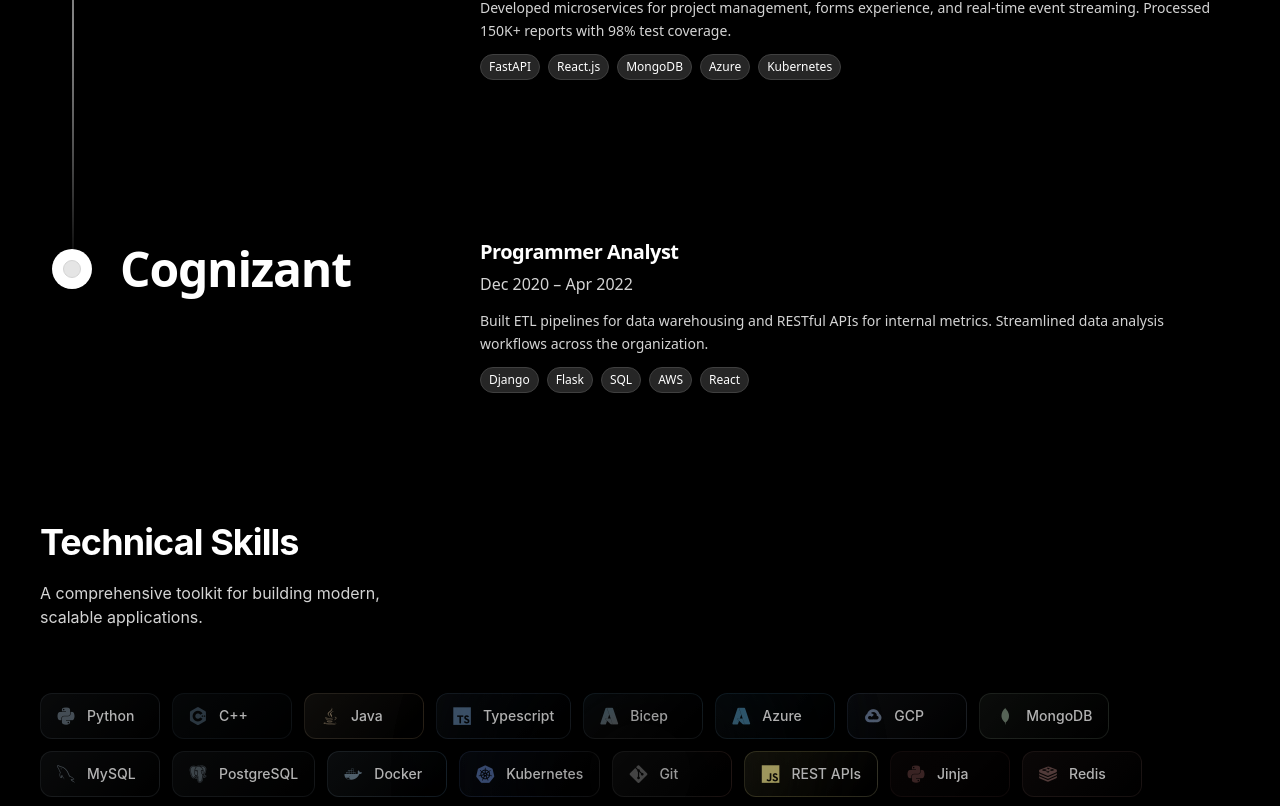
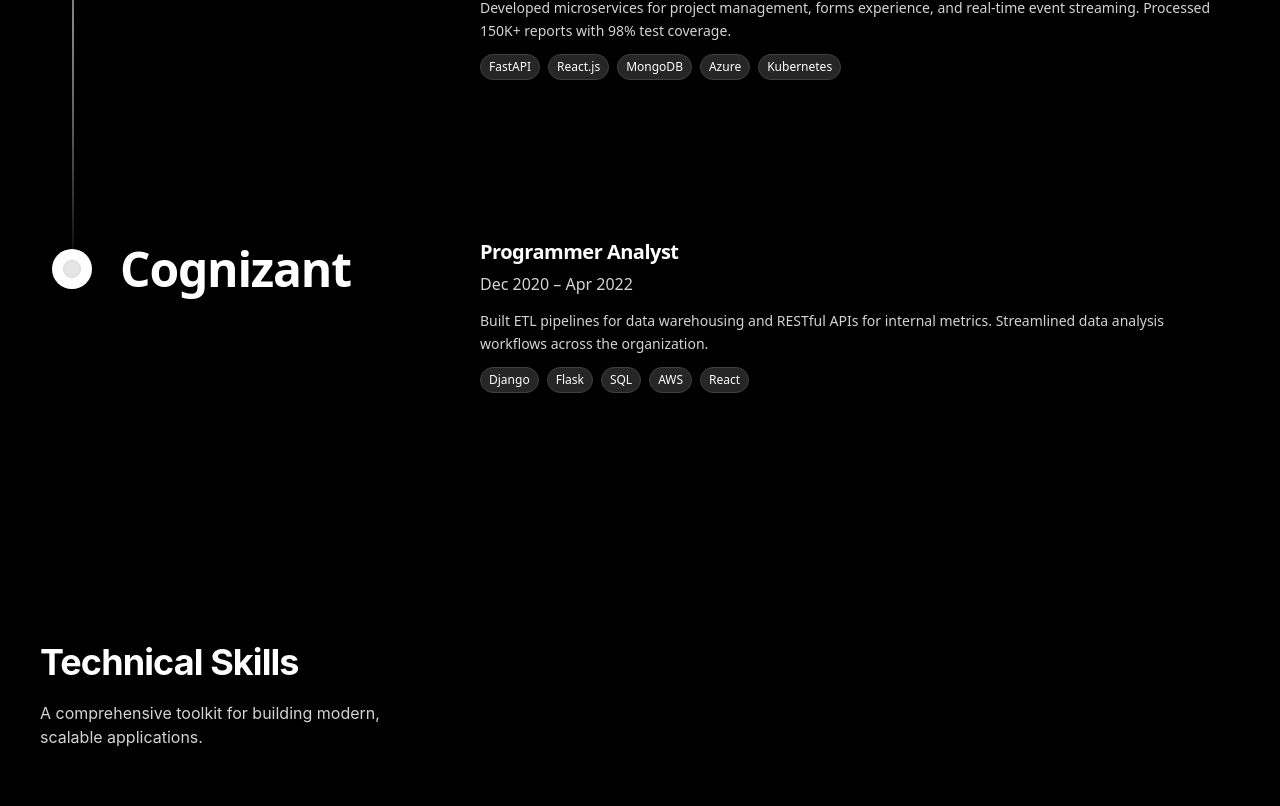
Before and after one commit to arjgov/Portfolio, a Next.js app: page / in a window 1280 px wide. Shown: the part 1991-2797 px from the top of the page. Built offline with nearby package versions, Linux system fonts and the light colour scheme; a web font is replaced by a local one.

Commit message:
Increased gap between section

```diff
--- a/src/app/page.tsx
+++ b/src/app/page.tsx
@@ -457,7 +457,7 @@ export default function Home() {
       </section>
 
       {/* Skills Section */}
-      <section id="skills" className="py-12 bg-black pb-16 mt-8 md:mt-0">
+      <section id="skills" className="py-12 bg-black pb-16 mt-8 md:mt-30">
         <div className="max-w-7xl mx-auto px-4 md:px-8 lg:px-10">
           <motion.div
             className="text-left mb-16"
@@ -493,78 +493,6 @@ export default function Home() {
       </section>
 
       {/* Lamp Effect Section with Projects */}
-      {/* <section className="py-12 bg-slate-950">
-        <LampContainer className="min-h-[400px] md:h-[500px]">
-          <div className="max-w-7xl mx-auto px-6 md:px-8 lg:px-10 w-full">
-            <motion.div
-              className="text-left mb-8"
-              initial={{ opacity: 0, y: 20 }}
-              whileInView={{ opacity: 1, y: 0 }}
-              transition={{ duration: 0.6 }}
-              viewport={{ once: true }}
-            >
-              <h2 className="text-lg md:text-4xl mb-4 text-white max-w-4xl">
-                Featured Projects
-              </h2>
-              <p className="text-neutral-300 text-sm md:text-base max-w-sm">
-                A showcase of my technical expertise and problem-solving abilities.
-              </p>
-            </motion.div>
-
-                      <motion.div
-            className="grid grid-cols-1 gap-6 lg:gap-8 lg:grid-cols-2 xl:grid-cols-3"
-            initial={{ opacity: 0, y: 20 }}
-            whileInView={{ opacity: 1, y: 0 }}
-            transition={{ duration: 0.6 }}
-            viewport={{ once: true }}
-          >
-              {[
-                {
-                  title: "Shop the Look Experience",
-                  description: "Built recommendation system with <100ms latency, dynamic product bundles, and V2 Rank APIs.",
-                  tech: ["FastAPI", "PostgreSQL", "Redis", "GCP", "Docker", "Kubernetes"],
-                  impact: "Improved user engagement by 40%"
-                },
-                {
-                  title: "Forms & Report System",
-                  description: "Designed forms experience processing 150K+ reports with 98% test coverage and real-time monitoring.",
-                  tech: ["FastAPI", "React.js", "MongoDB", "Azure", "Kubernetes"],
-                  impact: "Processed 150K+ reports with 98% test coverage"
-                },
-                {
-                  title: "Microservices Architecture",
-                  description: "Developed scalable microservices for project management and real-time event streaming.",
-                  tech: ["FastAPI", "MongoDB", "Azure Event Grid", "Docker"],
-                  impact: "50,000+ events processed daily"
-                }
-              ].map((project, index) => (
-                <motion.div
-                  key={index}
-                  className="bg-[#181818]/90 backdrop-blur-sm rounded-xl p-4 md:p-6 border border-white/30 hover:border-white/50 transition-all duration-300 cursor-pointer group shadow-xl hover:shadow-2xl w-full"
-                  initial={{ opacity: 0, y: 20 }}
-                  whileInView={{ opacity: 1, y: 0 }}
-                  transition={{ delay: index * 0.1, duration: 0.6 }}
-                  viewport={{ once: true }}
-                  whileHover={{ y: -4, scale: 1.02 }}
-                >
-                  <h3 className="text-xl font-semibold text-white mb-3 group-hover:text-cyan-400 transition-colors duration-300">
-                    {project.title}
-                  </h3>
-                  <p className="text-neutral-300 text-sm mb-4 leading-relaxed">{project.description}</p>
-                  <div className="flex flex-wrap gap-2 mb-4">
-                    {project.tech.map((tech) => (
-                      <span key={tech} className="text-xs text-white bg-neutral-800/90 backdrop-blur-sm px-2 md:px-3 py-1 rounded-full border border-neutral-700 hover:border-cyan-400 transition-colors duration-300">
-                        {tech}
-                      </span>
-                    ))}
-                  </div>
-                  <div className="text-sm text-cyan-400 font-medium">{project.impact}</div>
-                </motion.div>
-              ))}
-            </motion.div>
-          </div>
-        </LampContainer>
-      </section> */}
       <section id="projects" className="py-12 bg-black -mt-35 md:-mt-35">
         <LampDemo />
       </section>
```
